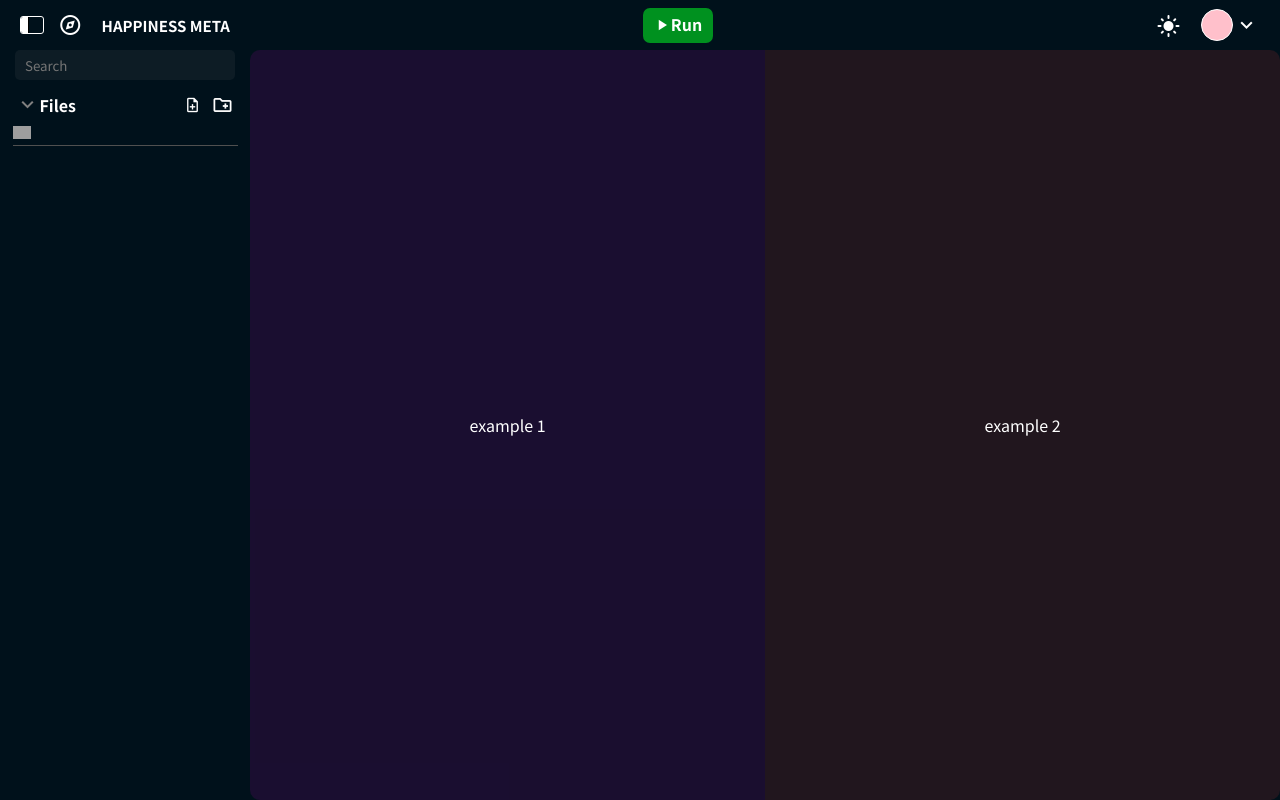
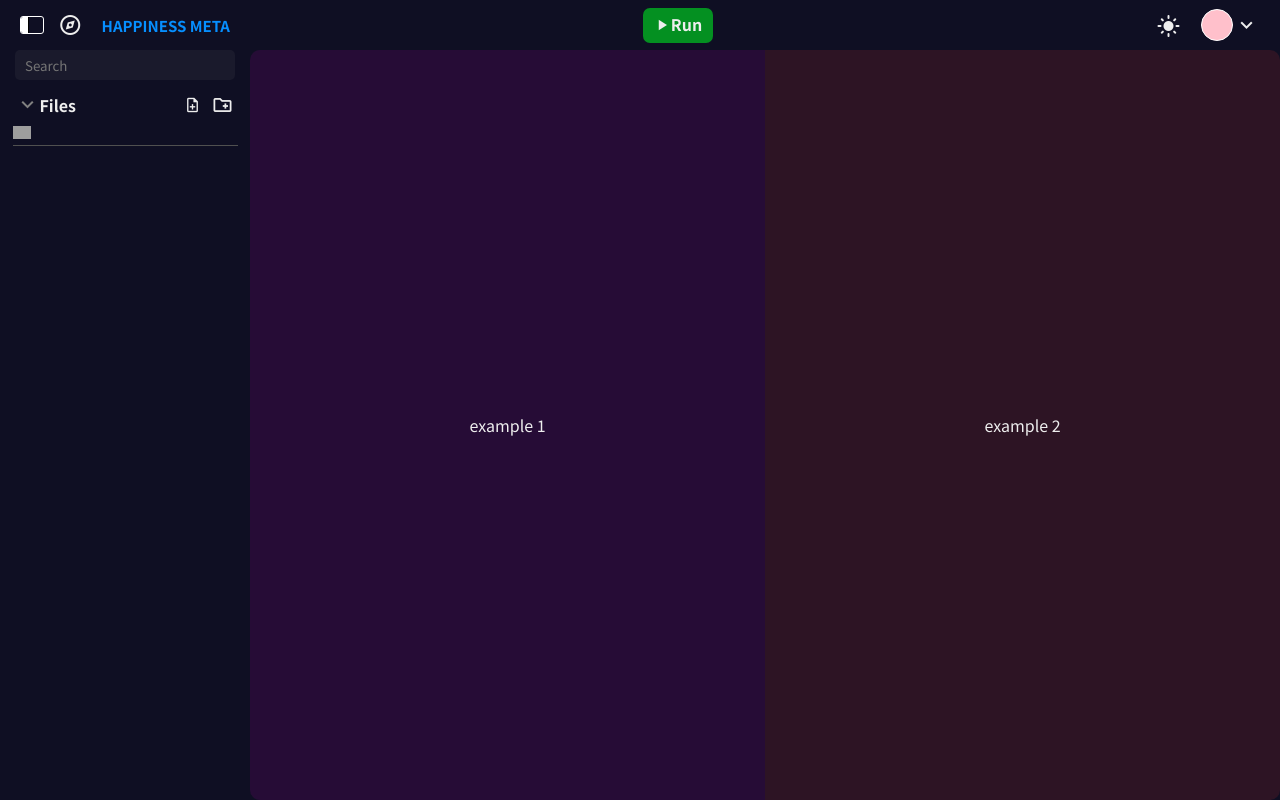
Before and after one commit to Happiness-Meta/front, a React (Vite) app: page /codePage in a window 1280 px wide. Built offline with nearby package versions, Linux system fonts and the light colour scheme; grey boxes are pictures that could not be loaded.

Commit message:
startCommit

```diff
--- a/src/index.css
+++ b/src/index.css
@@ -1,4 +1,7 @@
-/* #005a8c */
+/* #0f0f23
+#4E4FEB
+#068FFF
+#EEEEEE */
 @import url("https://fonts.googleapis.com/css2?family=Noto+Sans+KR:wght@100..900&display=swap");
 
 * {
@@ -13,8 +16,8 @@ body {
   margin: 0;
   -webkit-font-smoothing: antialiased;
   -moz-osx-font-smoothing: grayscale;
-  background-color: #00111b;
-  color: white;
+  background-color: #0f0f23;
+  color: #eeeeee;
 }
 
 body[data-theme="light"] {
--- a/src/pages/CodePage/CodePageComponents/header/header.module.css
+++ b/src/pages/CodePage/CodePageComponents/header/header.module.css
@@ -68,6 +68,7 @@
   border-radius: 7px;
   font-size: 15px;
   font-weight: bold;
+  color: #068fff !important;
   transition: 0.2s;
   cursor: pointer;
 }
```
